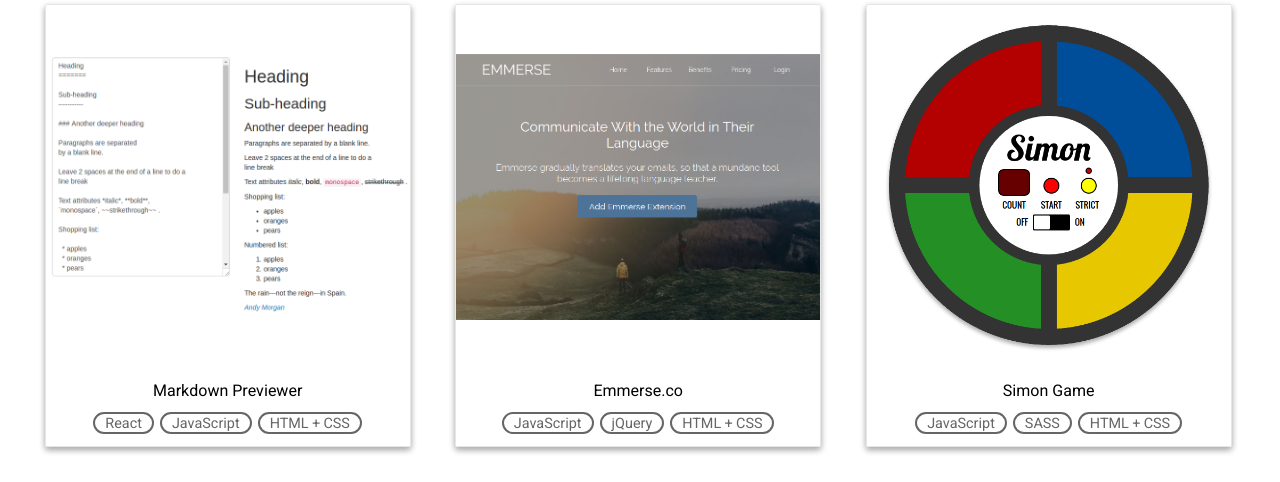
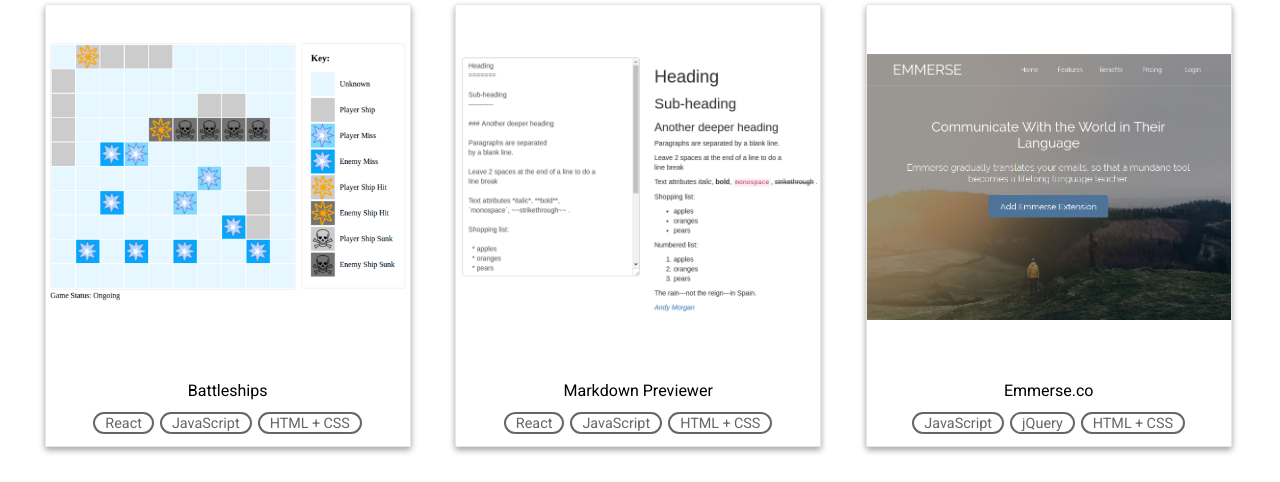
Before and after one commit to AndrewRMorgan/portfolio-website, a plain HTML site: page portfolio.html in a window 1280 px wide. Shown: the part 153-635 px from the top of the page. Drawn offline with Linux system fonts and the light colour scheme.

Commit message:
add battleships to portfolio page

```diff
--- a/portfolio.html
+++ b/portfolio.html
@@ -30,13 +30,24 @@
       <li class='dropItem'><a href='contact.html'>Contact</a></li>
     </ul>
   </nav>
-
   <div class='container portfolio-section'>
     <div class='row'>
       <div class='one column portfolio-section-header'>Projects</div>
     </div>
     <div class='row'>
-
+      <div class='column portfolio-box'>
+        <a href='https://mysterious-cliffs-44456.herokuapp.com/' target='Battleships'>
+          <img class='portfolio-box-image' src='images/battleships.png' alt='Battleships'>
+          <div class='description-container'>
+            <div class='description-header'>Battleships</div>
+            <div class='description-languages'>
+              <div class='languages'>React</div>
+              <div class='languages'>JavaScript</div>
+              <div class='languages'>HTML + CSS</div>
+            </div>
+          </div>
+        </a>
+      </div>
       <div class='column portfolio-box'>
         <a href='https://whispering-dusk-86190.herokuapp.com/' target='Markdown Previewer'>
           <img class='portfolio-box-image' src='images/markdown.png' alt='Markdown Previewer'>
@@ -50,7 +61,6 @@
           </div>
         </a>
       </div>
-
       <div class='column portfolio-box'>
         <a href='emmerse/index.html' target='Emmerse.co'>
           <img class='portfolio-box-image' src='images/emmerse.png' alt='Emmerse.co'>
@@ -64,7 +74,6 @@
           </div>
         </a>
       </div>
-
       <div class='column portfolio-box'>
         <a href='simon/index.html' target='Simon Game'>
           <img class='portfolio-box-image' src='images/simon.png' alt='Simon Game'>
```
